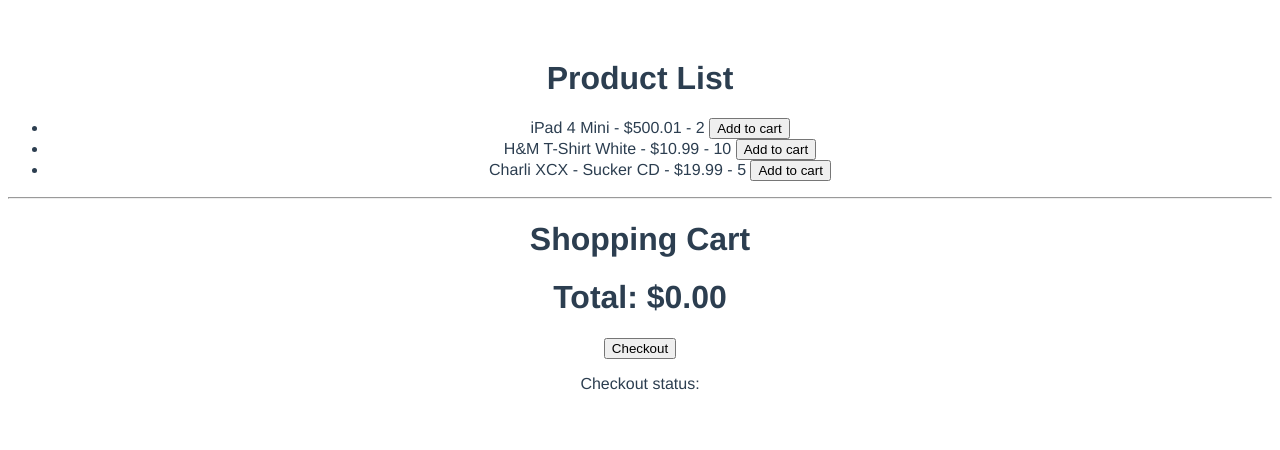
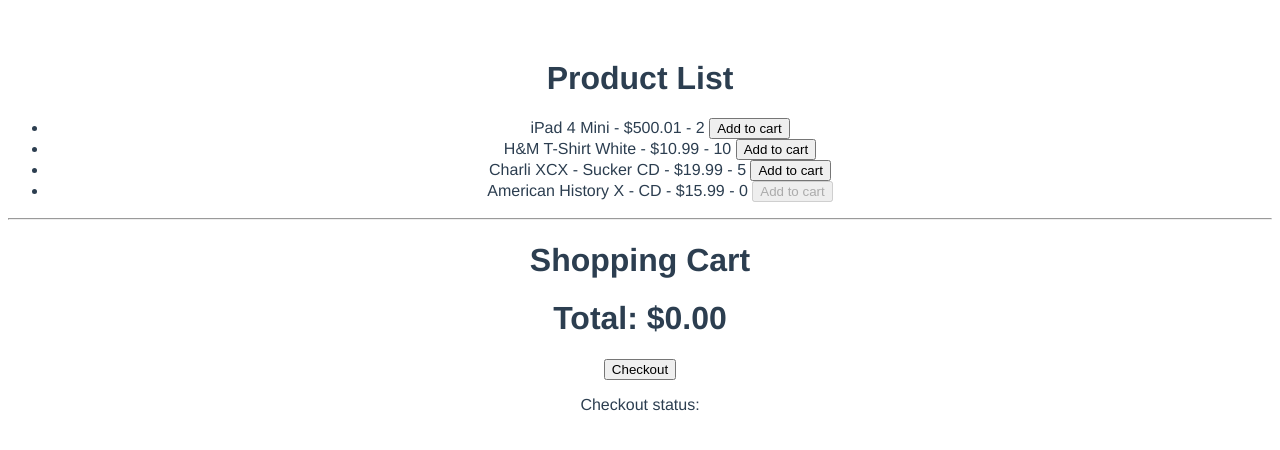
Before and after one commit to OskarWiiala/shopping-cart, a Vue app: page / in a window 1280 px wide. Shown: the top 450 px of the page. Built offline with nearby package versions, Linux system fonts and the light colour scheme.

Commit message:
Lesson Dynamic Vuex Getters done

```diff
--- a/src/components/ProductList.vue
+++ b/src/components/ProductList.vue
@@ -5,7 +5,10 @@
     <ul v-else>
       <li v-for="product in products" :key="product.key">
         {{ product.title }} - {{ product.price | currency }} - {{ product.inventory }}
-        <button @click="addProductToCart(product)">Add to cart</button>
+        <button
+        :disabled="!productIsInStock(product)"
+        @click="addProductToCart(product)"
+        >Add to cart</button>
       </li>
     </ul>
   </div>
@@ -21,8 +24,14 @@
 
     computed: {
       products () {
-        return this.$store.getters.availableProducts
+        // return this.$store.getters.availableProducts
         // return store.state.products
+
+        return this.$store.state.products
+      },
+
+      productIsInStock () {
+        return this.$store.getters.productIsInStock
       }
     },
 
--- a/src/store/index.js
+++ b/src/store/index.js
@@ -41,6 +41,12 @@
 
       // calculate total price of all items in the cart
       return getters.cartProducts.reduce((total, product) => total + product.price * product.quantity, 0)
+    },
+
+    productIsInStock (state) {
+      return (product) => {
+        return product.inventory > 0
+      }
     }
   },
 
@@ -71,21 +77,21 @@
       })
     },
 
-    addProductToCart (context, product) {
-      if (product.inventory > 0) {
+    addProductToCart ({state, getters, commit}, product) {
+      if (getters.productIsInStock(product)) {
         // checks if product already exists inside cart
-        const cartItem = context.state.cart.find(item => item.id === product.id)
+        const cartItem = state.cart.find(item => item.id === product.id)
         // find cartItem
         if (!cartItem) {
           // pushProductToCart
-          context.commit('pushProductToCart', product.id)
+          commit('pushProductToCart', product.id)
         } else {
           // incrementItemQuantity
-          context.commit('incrementCartItemQuantity', cartItem)
+          commit('incrementCartItemQuantity', cartItem)
         }
 
         // decrease item quantity from products
-        context.commit('decrementProductInventory', product)
+        commit('decrementProductInventory', product)
       }
     },
 
```
